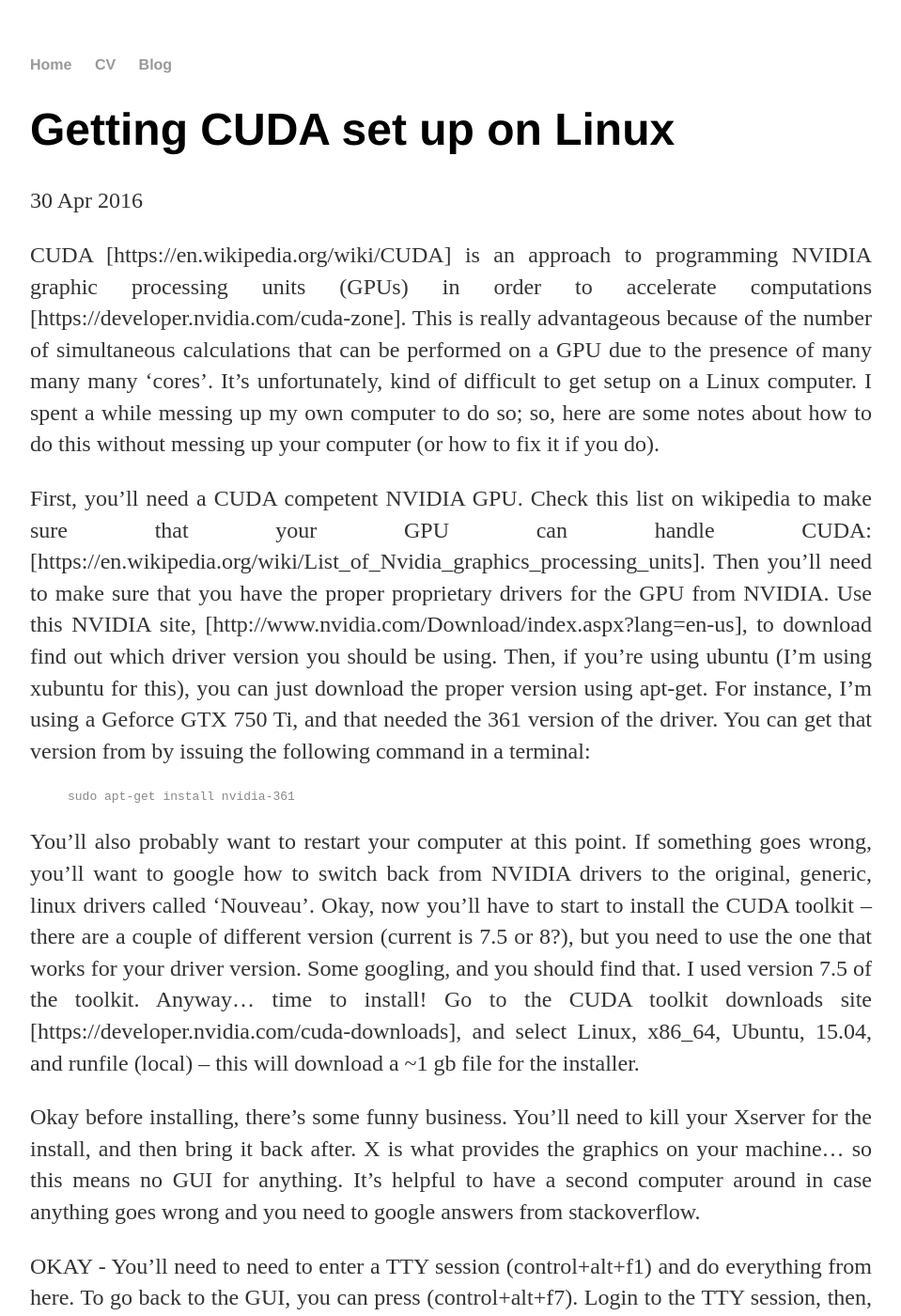
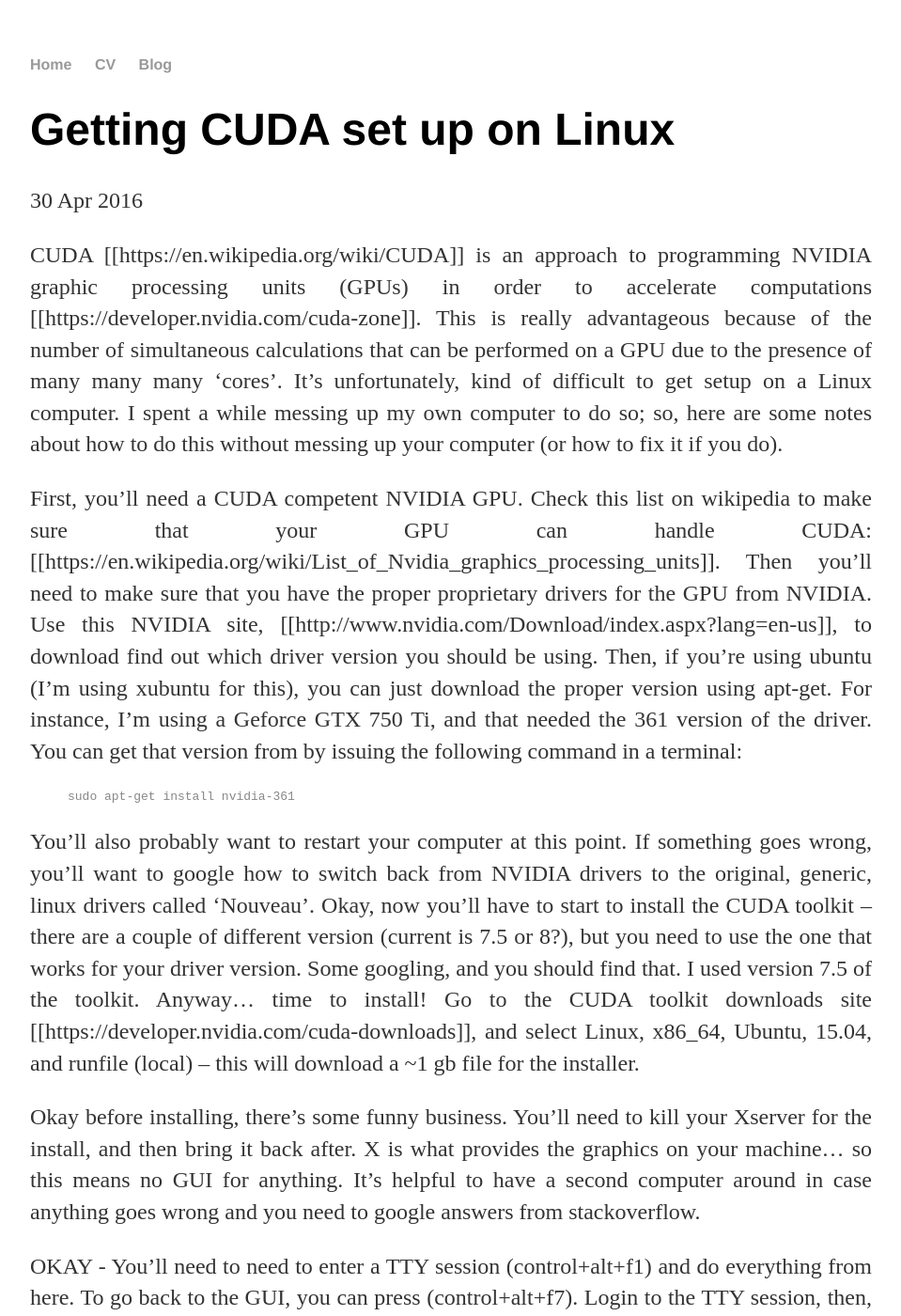
Before and after one commit to ckinzthompson/ckinzthompson.github.io, a Jekyll site: the page built from _posts/2016-04-30-cuda_on_linux.md, in a window 1280 px wide and 1400 px high. Shown: the whole window at 94% size, without its empty margins (160-1119 px from the left). Built offline with Jekyll 4.4.1, drawn with Linux system fonts in a browser that asks for light colours.

Commit message:
fix links?

```diff
--- a/_posts/2016-04-30-cuda_on_linux.md
+++ b/_posts/2016-04-30-cuda_on_linux.md
@@ -5,16 +5,16 @@
 ---
 
 
-CUDA [https://en.wikipedia.org/wiki/CUDA] is an approach to programming NVIDIA graphic processing units (GPUs) in order to accelerate computations [https://developer.nvidia.com/cuda-zone]. This is really advantageous because of the number of simultaneous calculations that can be performed on a GPU due to the presence of many many many 'cores'. It's unfortunately, kind of difficult to get setup on a Linux computer. I spent a while messing up my own computer to do so; so, here are some notes about how to do this without messing up your computer (or how to fix it if you do).
+CUDA [[https://en.wikipedia.org/wiki/CUDA]] is an approach to programming NVIDIA graphic processing units (GPUs) in order to accelerate computations [[https://developer.nvidia.com/cuda-zone]]. This is really advantageous because of the number of simultaneous calculations that can be performed on a GPU due to the presence of many many many 'cores'. It's unfortunately, kind of difficult to get setup on a Linux computer. I spent a while messing up my own computer to do so; so, here are some notes about how to do this without messing up your computer (or how to fix it if you do).
 
-First, you'll need a CUDA competent NVIDIA GPU. Check this list on wikipedia to make sure that your GPU can handle CUDA: [https://en.wikipedia.org/wiki/List_of_Nvidia_graphics_processing_units]. Then you'll need to make sure that you have the proper proprietary drivers for the GPU from NVIDIA. Use this NVIDIA site, [http://www.nvidia.com/Download/index.aspx?lang=en-us], to download find out which driver version you should be using. Then, if you're using ubuntu (I'm using xubuntu for this), you can just download the proper version using apt-get.
+First, you'll need a CUDA competent NVIDIA GPU. Check this list on wikipedia to make sure that your GPU can handle CUDA: [[https://en.wikipedia.org/wiki/List_of_Nvidia_graphics_processing_units]]. Then you'll need to make sure that you have the proper proprietary drivers for the GPU from NVIDIA. Use this NVIDIA site, [[http://www.nvidia.com/Download/index.aspx?lang=en-us]], to download find out which driver version you should be using. Then, if you're using ubuntu (I'm using xubuntu for this), you can just download the proper version using apt-get.
 For instance, I'm using a Geforce GTX 750 Ti, and that needed the 361 version of the driver. You can get that version from by issuing the following command in a terminal:
 
 {% highlight console %}
 sudo apt-get install nvidia-361
 {% endhighlight %}
 
-You'll also probably want to restart your computer at this point. If something goes wrong, you'll want to google how to switch back from NVIDIA drivers to the original, generic, linux drivers called 'Nouveau'. Okay, now you'll have to start to install the CUDA toolkit -- there are a couple of different version (current is 7.5 or 8?), but you need to use the one that works for your driver version. Some googling, and you should find that. I used version 7.5 of the toolkit. Anyway... time to install! Go to the CUDA toolkit downloads site [https://developer.nvidia.com/cuda-downloads], and select Linux, x86\_64, Ubuntu, 15.04, and runfile (local) -- this will download a ~1 gb file for the installer.
+You'll also probably want to restart your computer at this point. If something goes wrong, you'll want to google how to switch back from NVIDIA drivers to the original, generic, linux drivers called 'Nouveau'. Okay, now you'll have to start to install the CUDA toolkit -- there are a couple of different version (current is 7.5 or 8?), but you need to use the one that works for your driver version. Some googling, and you should find that. I used version 7.5 of the toolkit. Anyway... time to install! Go to the CUDA toolkit downloads site [[https://developer.nvidia.com/cuda-downloads]], and select Linux, x86\_64, Ubuntu, 15.04, and runfile (local) -- this will download a ~1 gb file for the installer.
 
 Okay before installing, there's some funny business. You'll need to kill your Xserver for the install, and then bring it back after. X is what provides the graphics on your machine... so this means no GUI for anything. It's helpful to have a second computer around in case anything goes wrong and you need to google answers from stackoverflow.
 
```
